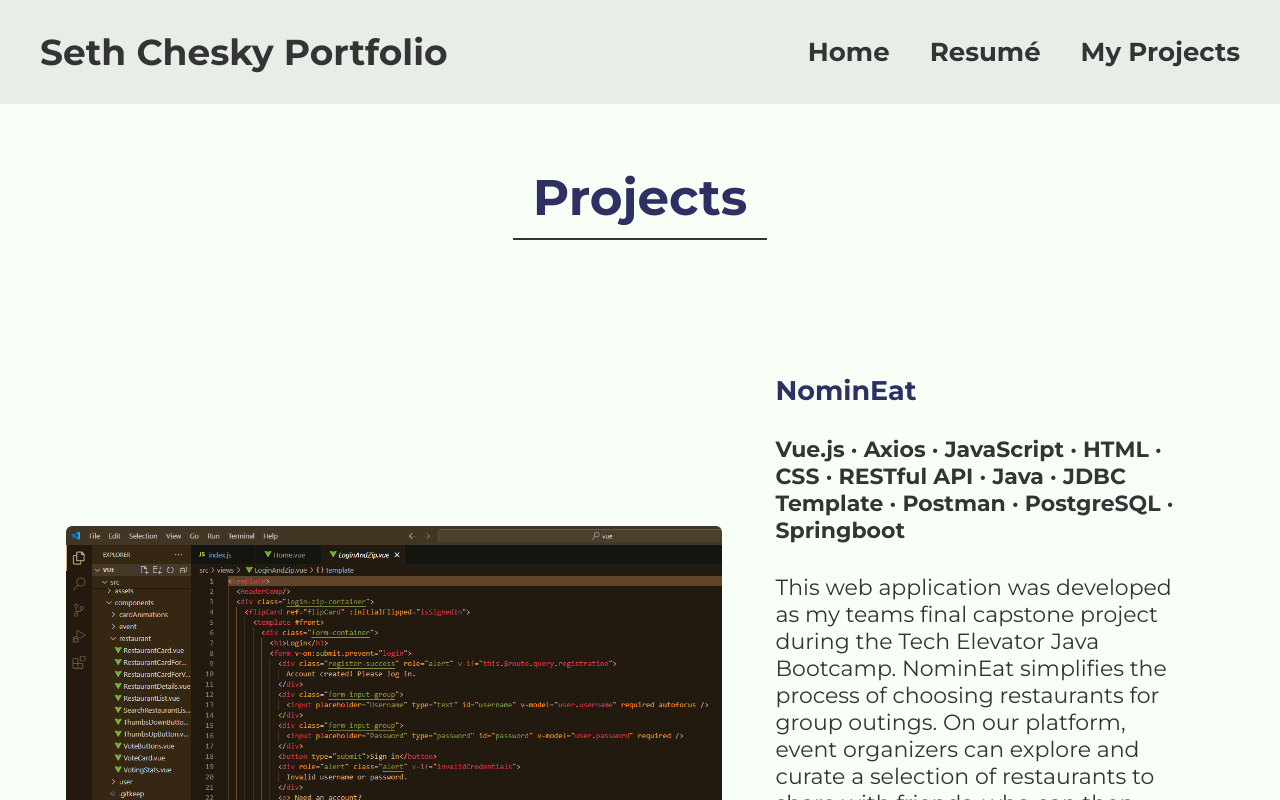
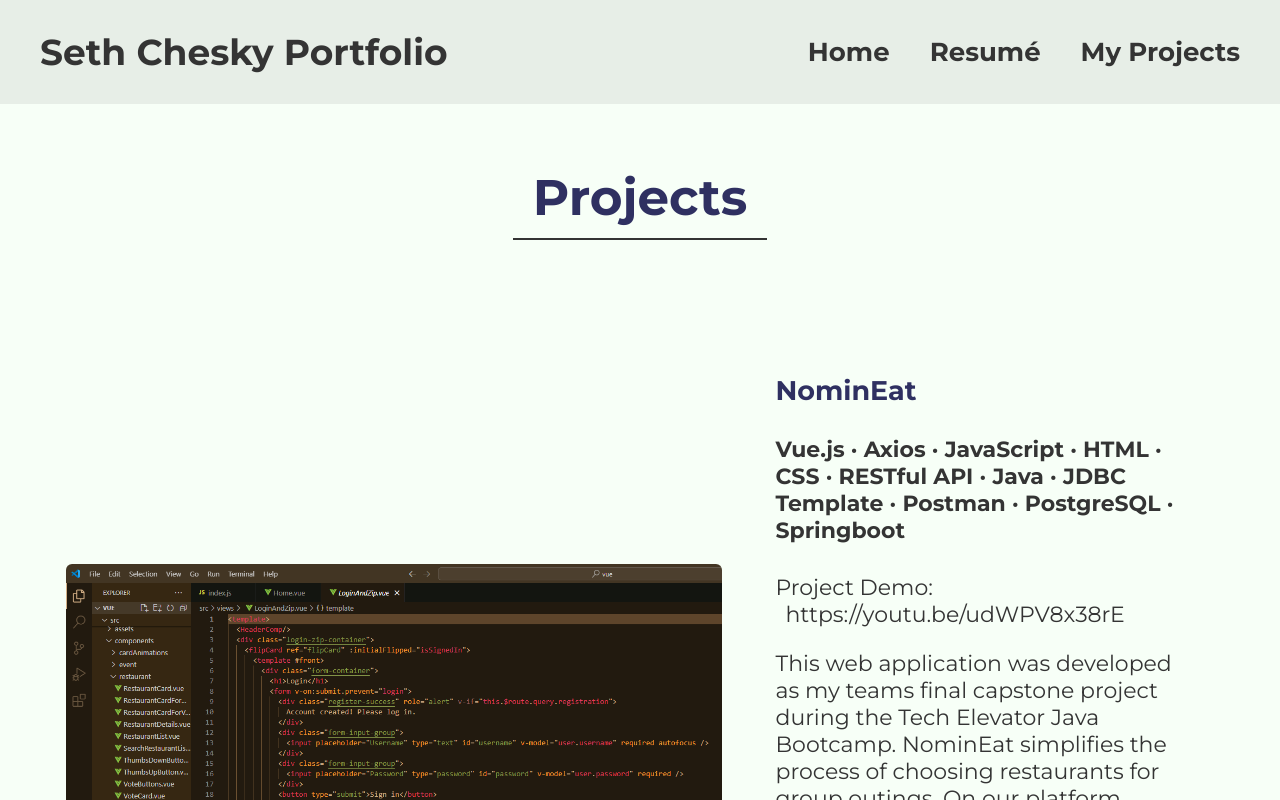
Before and after one commit to chethnut/portfolio-page-vue, a Vue app: page /projects in a window 1280 px wide. Shown: the top 800 px of the page. Built offline with nearby package versions, Linux system fonts and the light colour scheme.

Commit message:
added project demo link to project card component

```diff
--- a/src/components/ProjectCard.vue
+++ b/src/components/ProjectCard.vue
@@ -4,6 +4,10 @@
         <div class="project-card">
             <h3>{{ title }}</h3>
             <h4>{{ technologies }}</h4>
+            <p class="demo-title" v-if="demoLink">
+                Project Demo:
+                <a class="demo-link" :href="demoLink" target="_blank" rel="noopener noreferrer">{{ demoLink }}</a>
+            </p>
             <p>{{ description }}</p>
             <p>{{ contributions }}</p>
         </div>
@@ -26,6 +30,9 @@ export default {
             type: String
         },
         img: {
+            type: String
+        },
+        demoLink: {
             type: String
         }
     }
@@ -53,5 +60,10 @@ export default {
 h4 {
     color: #343434;
 }
+.demo-link {
+    font-size: 22px;
+    color: #343434;
+    font-weight: 400;
+}
 
 </style>
--- a/src/views/MyProjectsView.vue
+++ b/src/views/MyProjectsView.vue
@@ -11,6 +11,7 @@
             :contributions="project.contributions"
             :technologies="project.technologies"
             :img="project.img"
+            :demoLink="project.demoLink"
             />
     </div>
     <FooterComp/>
@@ -40,7 +41,8 @@ export default {
                     description: 'This web application was developed as my teams final capstone project during the Tech Elevator Java Bootcamp. NominEat simplifies the process of choosing restaurants for group outings. On our platform, event organizers can explore and curate a selection of restaurants to share with friends, who can then vote for their favorites. This transforms the often stressful task of group dining decision-making into a fun engaging activity.',
                     contributions: 'I primarily focused on the restaurant search functionality. Using Axios, I enabled the front end to fetch and display data from the Yelp! API, as well as retrieve user information from the database. Additionally, I contributed to the UI design, developed the user profile page, implemented user authentication, and worked on overall styling and aesthetics.',
                     technologies: 'Vue.js · Axios · JavaScript · HTML · CSS · RESTful API · Java · JDBC Template · Postman · PostgreSQL · Springboot',
-                    img: NominEatImg
+                    img: NominEatImg,
+                    demoLink: 'https://youtu.be/udWPV8x38rE'
                 },
 
                 {
@@ -48,7 +50,8 @@ export default {
                     title: 'Tenmo',
                     description: 'The second group project I completed at Tech Elevator was Tenmo, a Venmo clone that simulates money transfers between users through a CLI application. ', contributions: 'I leveraged my experience in Java and OOP to develop a RESTful API that facilitated transfers. I also utilized the JDBC template to log and retrieve data with a PostgreSQL database.',
                     technologies: 'Java · JDBC template · RESTful API · OOP · Pair Programming · CLI',
-                    img: TenmoImg
+                    img: TenmoImg,
+                    demoLink: null
                 },
 
                 {
@@ -57,7 +60,8 @@ export default {
                     description: 'The Vending Machine project was my first group capstone, where I collaborated with two peers to develop an application simulating vending machine transactions. We used Java and object-oriented programming principles to create modular code and implemented a command-line interface.',
                     contributions: 'Key features include product selection, transaction processing, and inventory management.',
                     technologies: 'Java · OOP · CLI',
-                    img: VendingMachineImg
+                    img: VendingMachineImg,
+                    demoLink: null
                 }
             ]
         };
```
